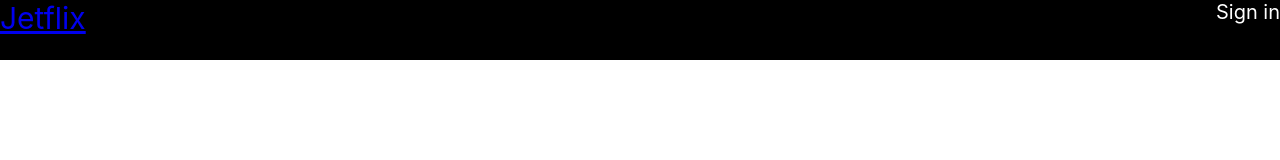
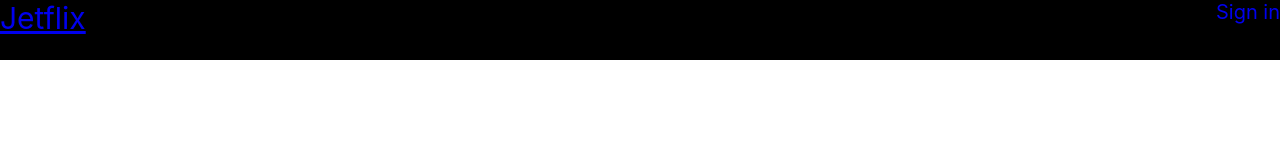
Before and after one commit to jjng03/capstone-project, a React (Create React App) app in the folder frontend/: page /signin in a window 1280 px wide. Before the commit this address had no page. Shown: the top 160 px of the page. Built offline with nearby package versions, Linux system fonts and the light colour scheme.

Commit message:
created a signin component and a route to the signin page

```diff
--- a/frontend/src/App.js
+++ b/frontend/src/App.js
@@ -1,15 +1,18 @@
 import './styles/App.css';
 import { Route, Routes } from 'react-router-dom';
 import Home from "./components/Home.js";
-import Nav from './components/Nav';
+import Nav from './components/Nav.js';
+import Sign from './components/Sign.js'
 
 function App() {
-  const URL = ''
+  const URL = 'https://localhost:3000/';
+
   return (
     <div className="App">
       <Nav />
       <Routes>
         <Route exact path='/' element={<Home />} />
+        <Route path='/signin' element={<Sign URL={URL}/>} />
       </Routes>
     </div>
   );
--- a/frontend/src/components/Nav.js
+++ b/frontend/src/components/Nav.js
@@ -7,8 +7,9 @@ function Nav() {
             <Link to='/'>
                 <div className="home-link">Jetflix</div>
             </Link>
-            <div className="sign-link">Sign in</div>
-
+            <Link to='/signin'>
+                <div className="sign-link">Sign in</div>
+            </Link>
         </div>
 
     )
--- /dev/null
+++ b/frontend/src/components/Sign.js
@@ -0,0 +1,7 @@
+function Sign() {
+    return (
+        <h1>Sign in</h1>
+    )
+}
+
+export default Sign;
```
